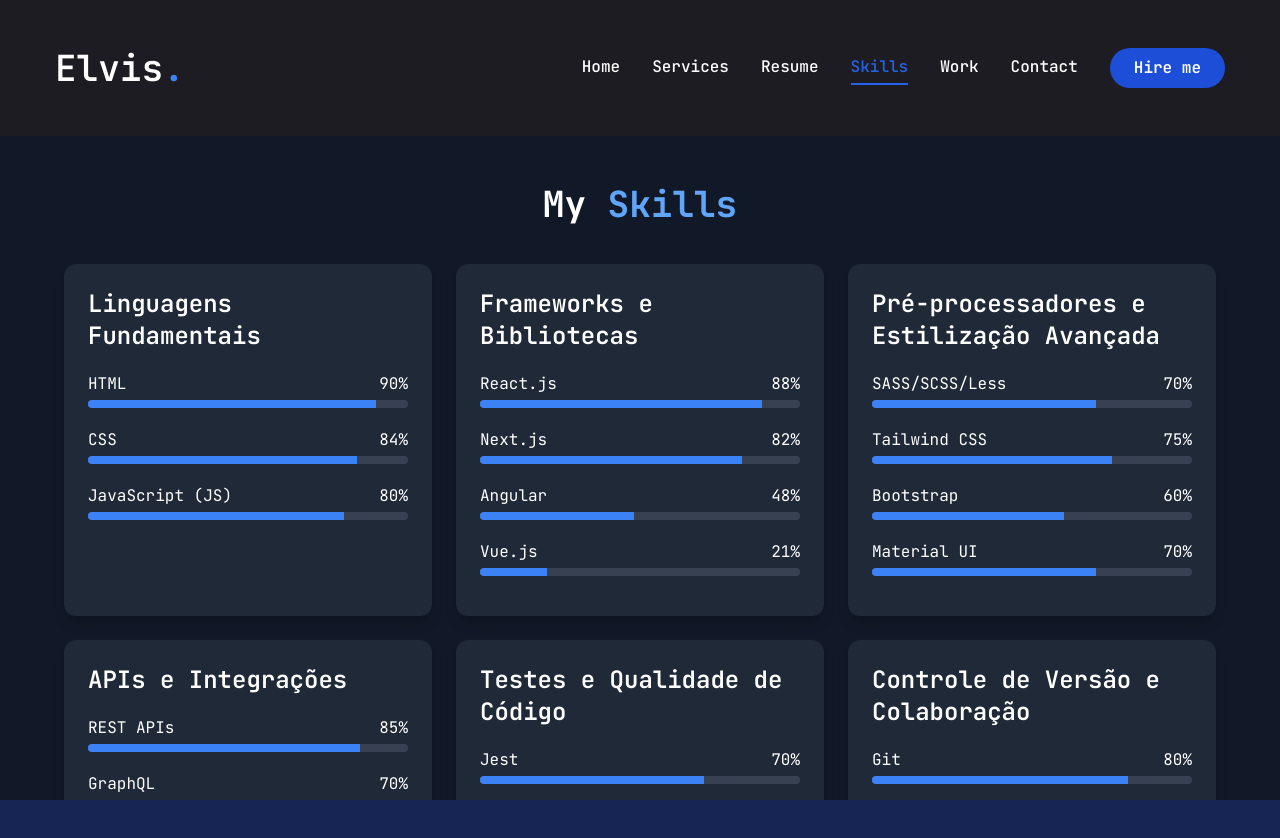
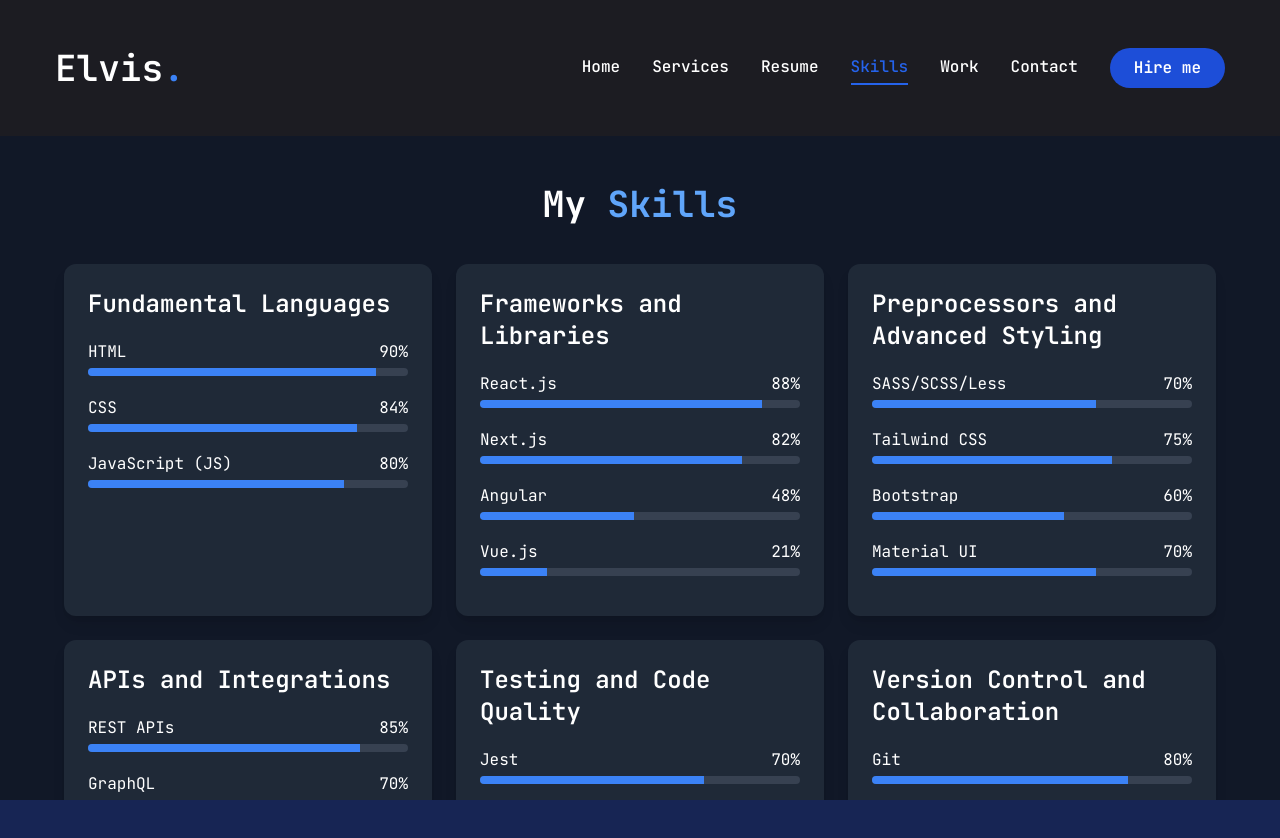
Before and after one commit to abilioepalanga/Portfolio-, a Next.js app in the folder portfolio/: page /skills in a window 1280 px wide. Shown: the top 838 px of the page. Built offline with nearby package versions, Linux system fonts and the light colour scheme.

Commit message:
Translate to english the information skills

```diff
--- a/portfolio/app/skills/page.jsx
+++ b/portfolio/app/skills/page.jsx
@@ -5,7 +5,7 @@ import { motion } from "framer-motion";
 
 const skills = [
     {
-        category: "Linguagens Fundamentais",
+        category: "Fundamental Languages",
         items: [
             { name: "HTML", percent: 90 },
             { name: "CSS", percent: 84 },
@@ -13,7 +13,7 @@ const skills = [
         ],
     },
     {
-        category: "Frameworks e Bibliotecas",
+        category: "Frameworks and Libraries",
         items: [
             { name: "React.js", percent: 88 },
             { name: "Next.js", percent: 82 },
@@ -22,7 +22,7 @@ const skills = [
         ],
     },
     {
-        category: "Pré-processadores e Estilização Avançada",
+        category: "Preprocessors and Advanced Styling",
         items: [
             { name: "SASS/SCSS/Less", percent: 70 },
             { name: "Tailwind CSS", percent: 75 },
@@ -31,7 +31,7 @@ const skills = [
         ],
     },
     {
-        category: "APIs e Integrações",
+        category: "APIs and Integrations",
         items: [
             { name: "REST APIs", percent: 85 },
             { name: "GraphQL", percent: 70 },
@@ -40,7 +40,7 @@ const skills = [
         ],
     },
     {
-        category: "Testes e Qualidade de Código",
+        category: "Testing and Code Quality",
         items: [
             { name: "Jest", percent: 70 },
             { name: "React Testing Library", percent: 60 },
@@ -48,7 +48,7 @@ const skills = [
         ],
     },
     {
-        category: "Controle de Versão e Colaboração",
+        category: "Version Control and Collaboration",
         items: [
             { name: "Git", percent: 80 },
             { name: "GitHub", percent: 80 },
@@ -63,15 +63,16 @@ const skills = [
         ],
     },
     {
-        category: "Ferramentas de Deploy e Cloud",
+        category: "Deployment and Cloud Tools",
         items: [
-            { name: "Vercel e Netlify", percent: 80 },
+            { name: "Vercel", percent: 80 },
+            { name: "Netlify", percent: 80 },
             { name: "Docker", percent: 40 },
             { name: "AWS", percent: 30 },
         ],
     },
     {
-        category: "Noções de Backend",
+        category: "Backend Basics",
         items: [
             { name: "Node.js", percent: 50 },
             { name: "Express.js", percent: 50 },
```
